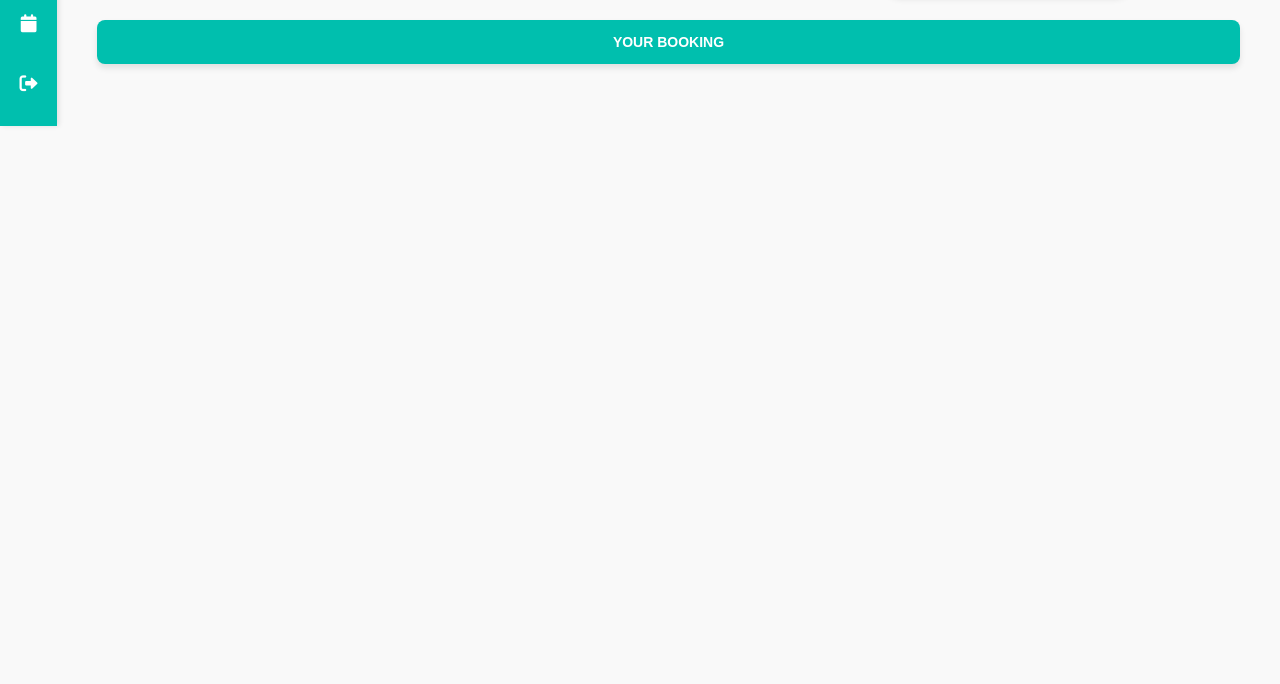
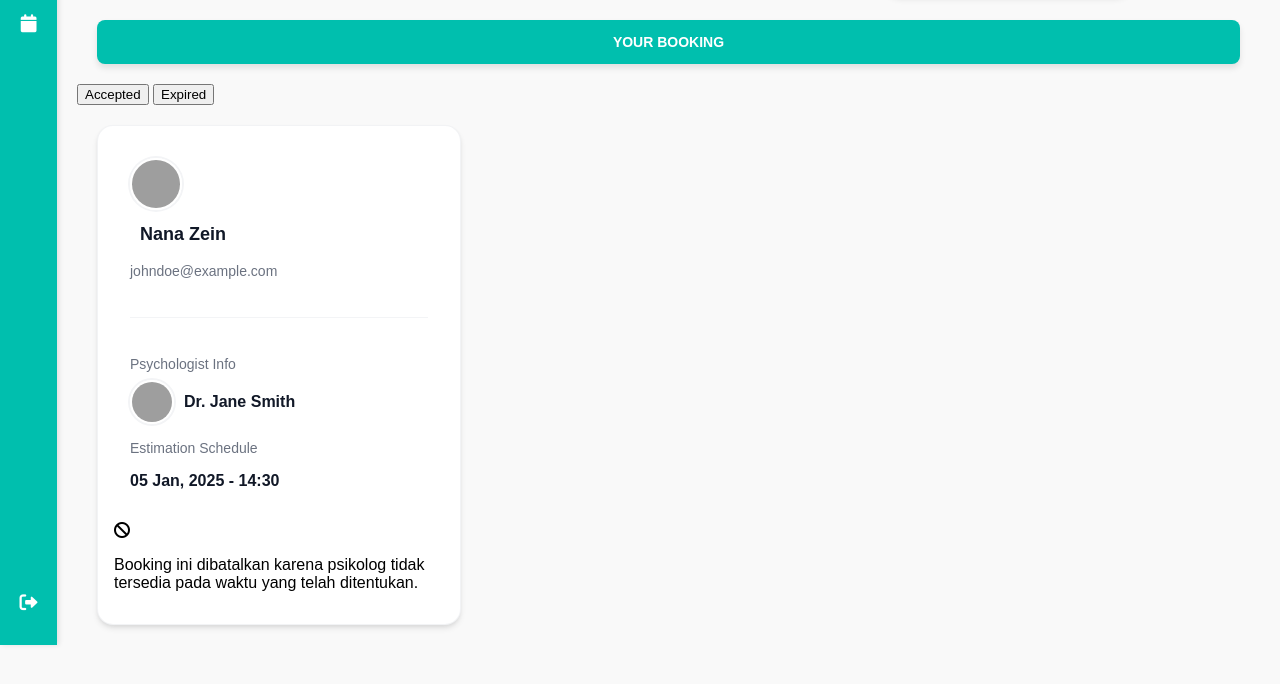
Before and after one commit to absrdprogrammer/mental-health-tracker-web, a CodeIgniter app: the page made by application/views/user/booking.php in a window 1280 px wide. Shown: the part 70-754 px from the top of the page. Run offline with CodeIgniter, Linux system fonts and the light colour scheme; a user stored in the database is signed in; data that the repository does not hold is empty; grey boxes are pictures that could not be loaded.

Commit message:
update main

```diff
--- a/application/views/user/booking.php
+++ b/application/views/user/booking.php
@@ -125,7 +125,22 @@
         <h1>Your Booking</h1>
       </div>
 
-      <!-- Patient Cards -->
+      <!-- Tabs -->
+      <div class="mt-8">
+          <div class="border-b border-gray-200">
+              <nav class="flex space-x-8">
+                  <!-- Accepted Tab -->
+                  <button id="tabAccepted" onclick="openTab(event, 'Accepted')"
+                      class="tablinks text-gray-500 py-4 px-1 border-b-2 border-transparent hover:text-gray-700 hover:border-gray-300">Accepted</button>
+                  <!-- In Queue Tab -->
+                  <button id="tabInQueue" onclick="openTab(event, 'Expired')"
+                      class="tablinks text-gray-500 py-4 px-1 border-b-2 border-transparent hover:text-gray-700 hover:border-gray-300">Expired</button>
+              </nav>
+          </div>
+      </div>
+
+       <!-- Patient Cards -->
+    <div id="Accepted" class="tabcontent hidden mt-4">
       <div class="grid grid-cols-3 gap-6 mt-6">
         <!-- Contoh Data Pasien (Statis) -->
         <?php foreach ($bookings as $booking): ?>
@@ -187,6 +202,48 @@
         <!-- Tambahkan lebih banyak kartu pasien di sini -->
       </div>
     </div>
+
+    <!-- Patient Cards Expired -->
+<div id="Expired" class="tabcontent hidden mt-4">
+  <div class="grid grid-cols-3 gap-6 mt-6">
+    <!-- Contoh Data Pasien (Statis) -->
+    <div class="patient-card">
+      <div class="patient-info">
+        <div class="flex items-center">
+          <img class="profile-image" src="https://flowbite.com/docs/images/people/profile-picture-1.jpg" alt="Patient" />
+          <div class="patient-details">
+            <h3 class="patient-name">Nana Zein</h3>
+            <p class="patient-contact">johndoe@example.com</p>
+          </div>
+        </div>
+        <div class="doctor-section">
+          <p class="section-label">Psychologist Info</p>
+          <div class="doctor-info">
+            <img class="doctor-image" src="https://flowbite.com/docs/images/people/profile-picture-2.jpg" alt="Psychologist" />
+            <span class="doctor-name ml-2">Dr. Jane Smith</span>
+          </div>
+          <div class="schedule-info">
+            <p class="section-label">Estimation Schedule</p>
+            <p class="schedule-time">05 Jan, 2025 - 14:30</p>
+          </div>
+        </div>
+      </div>
+      <div class="card-proses-status">
+        <div class="cancel-card">
+          <span class="cancel-icon">
+            <i class="fas fa-ban"></i>
+            <!-- Ikon jam -->
+          </span>
+          <!-- <span class="cancel-label">Di Cancel</span> -->
+
+          <p class="note-text text-sm">Booking ini dibatalkan karena psikolog tidak tersedia pada waktu yang telah ditentukan.</p>
+        </div>
+      </div>
+
+      </div>
+    </div>
+  </div>
+</div>
   </div>
 </body>
 
```
